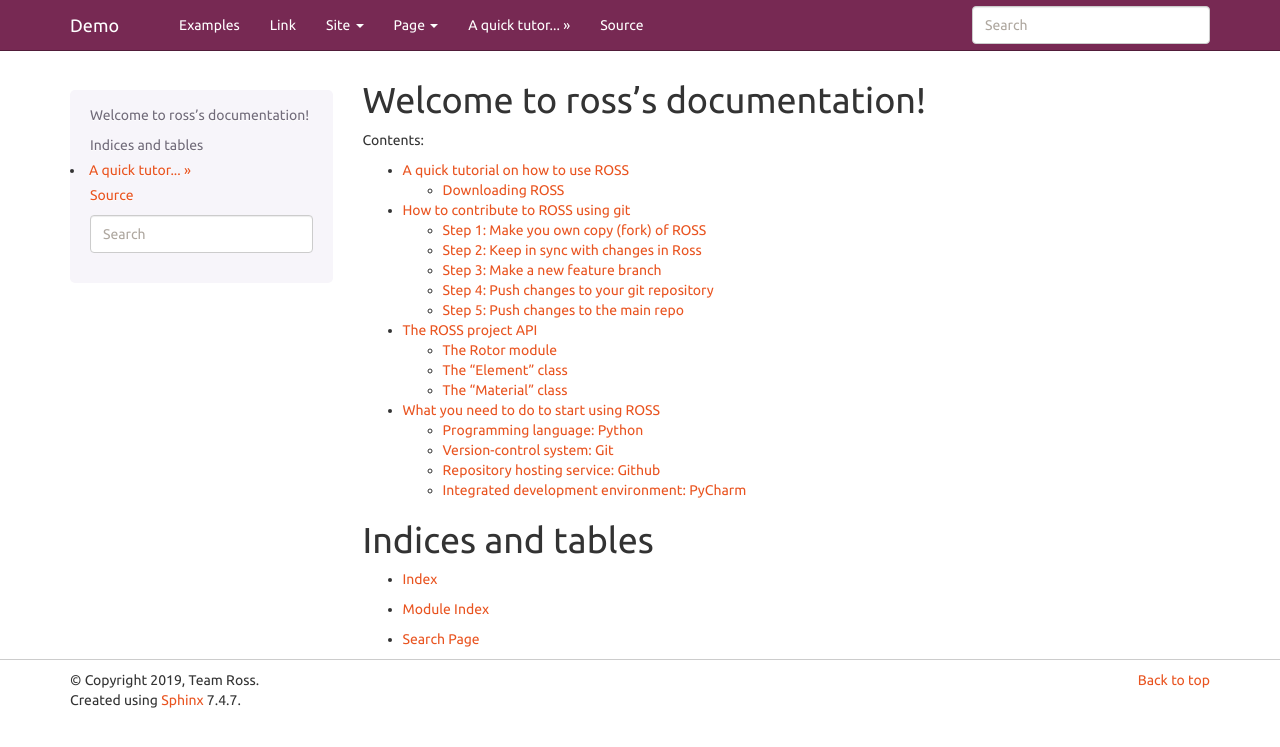
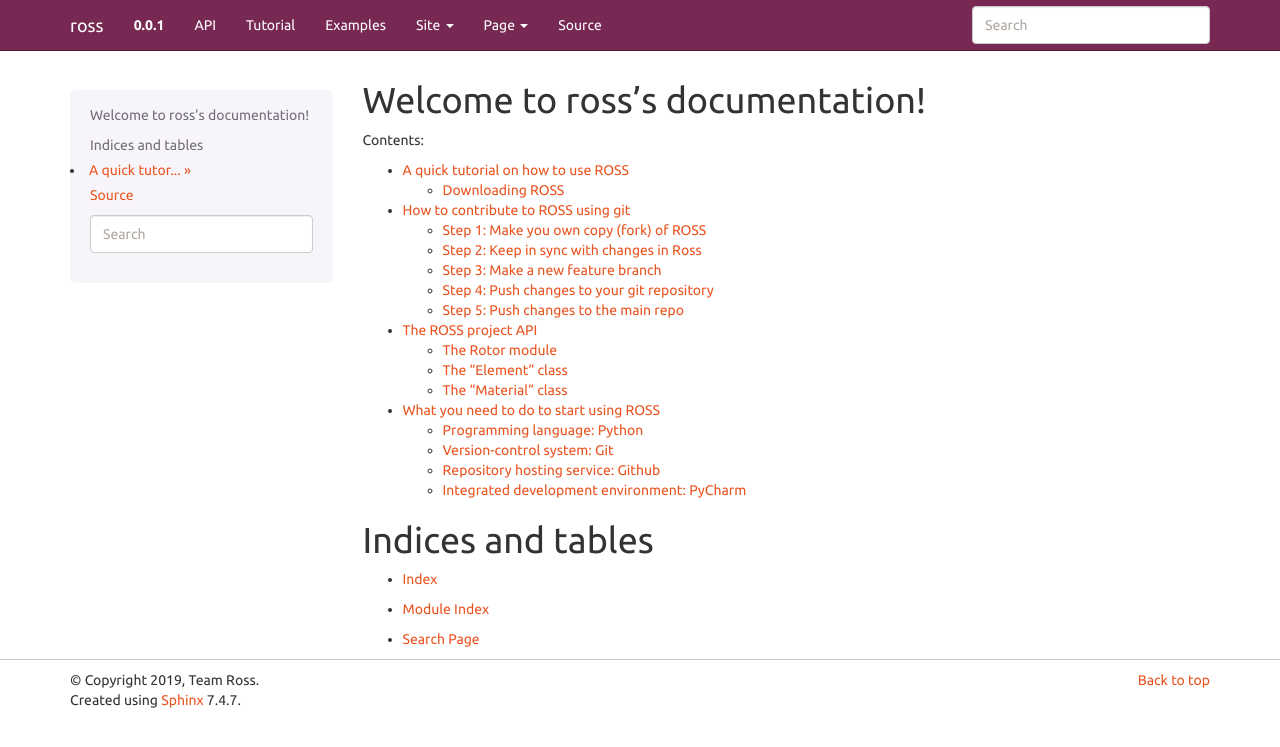
Before and after one commit to petrobras/ross, a Sphinx documentation site: the page built from docs/index.rst, in a window 1280 px wide. Shown: the top 747 px of the page. Built offline with Sphinx 7.4.7, drawn with Linux system fonts in a browser that asks for light colours; formulas are drawn with MathJax 3.

Commit message:
Add version to documentation
Package version now stored in the __init__.py file and can be loaded
with ross.__version__.

```diff
--- a/docs/conf.py
+++ b/docs/conf.py
@@ -26,10 +26,12 @@ project = "ross"
 copyright = "2019, Team Ross"
 author = "Team Ross"
 
+import ross
+
 # The short X.Y version
-version = ""
+version = ross.__version__
 # The full version, including alpha/beta/rc tags
-release = "1.0"
+release = ross.__version__
 
 
 # -- General configuration ---------------------------------------------------
@@ -122,7 +124,7 @@ colors = {
 # theme further.
 html_theme_options = {
     # Navigation bar title. (Default: ``project`` value)
-    "navbar_title": "Demo",
+    "navbar_title": "ross",
     # Tab name for entire site. (Default: "Site")
     "navbar_site_name": "Site",
     # A list of tuples containing pages or urls to link to.
@@ -132,9 +134,13 @@ html_theme_options = {
     #    (name, "http://example.com", True) # arbitrary absolute url
     # Note the "1" or "True" value above as the third argument to indicate
     # an arbitrary url.
-    "navbar_links": [("Examples", "examples"), ("Link", "http://example.com", True)],
+    "navbar_links": [
+        ("API", "api/index"),
+        ("Tutorial", "tutorial/index"),
+        ("Examples", "gallery/index"),
+    ],
     # Render the next and previous page links in navbar. (Default: true)
-    "navbar_sidebarrel": True,
+    "navbar_sidebarrel": False,
     # Render the current pages TOC in the navbar. (Default: true)
     "navbar_pagenav": True,
     # Tab name for the current pages TOC. (Default: "Page")
```
